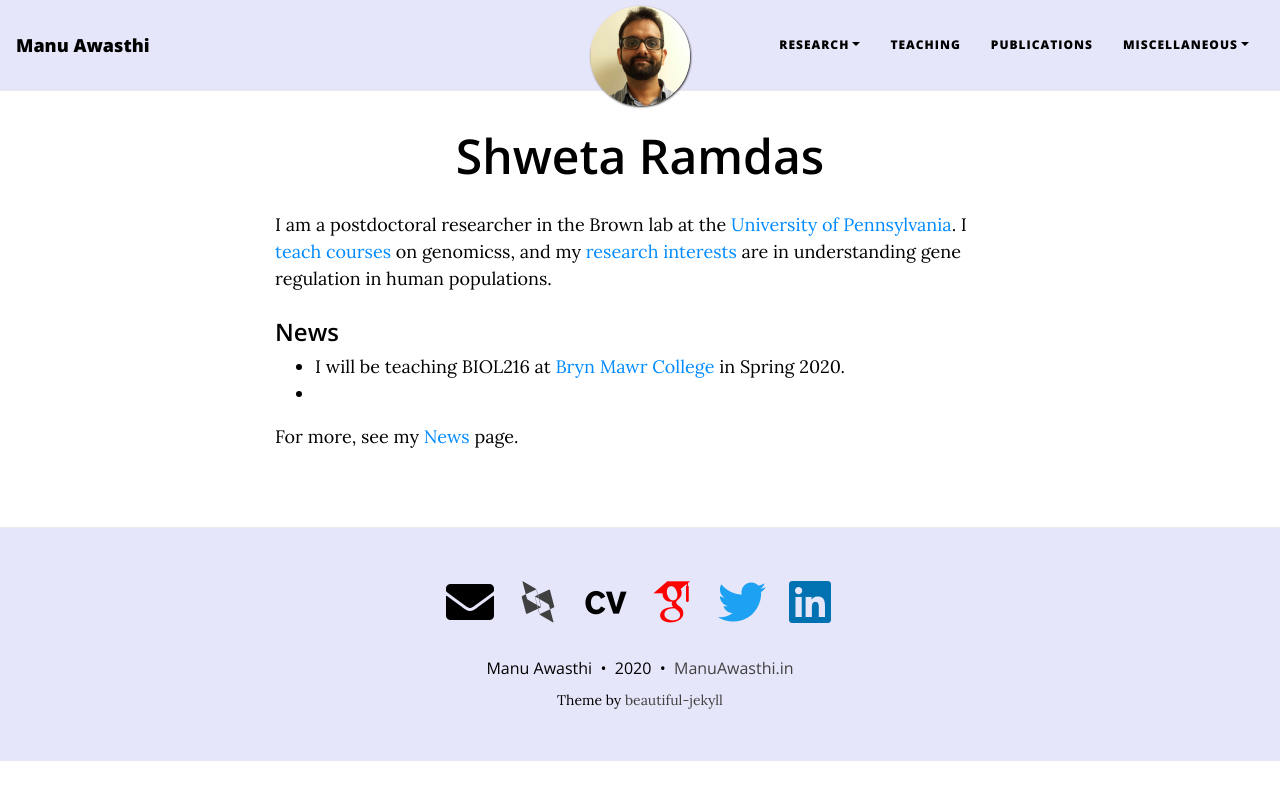
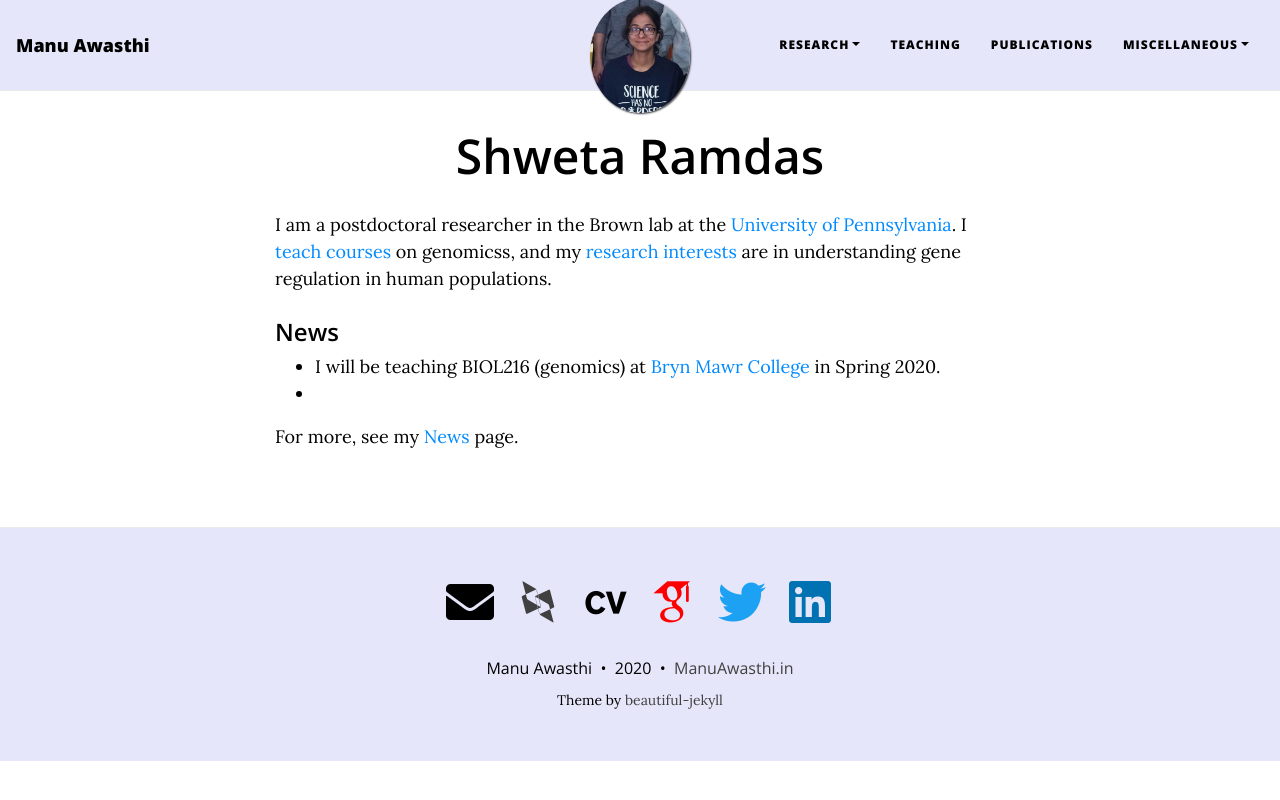
Before and after one commit to pbharathwaj/shwetaramdas.github.io, a Jekyll site: the page built from index.html, in a window 1280 px wide. Shown: the top 800 px of the page. Built offline with Jekyll 4.4.1, drawn with Linux system fonts in a browser that asks for light colours; nearby versions of some CDN libraries; some web fonts are replaced; the list of posts is cut into pages by our own code; comment, search, counter and statistics services are not loaded.

Commit message:
changed picture

```diff
--- a/index.html
+++ b/index.html
@@ -8,7 +8,7 @@ title: Shweta Ramdas
 <title>Shweta Ramdas, Genetics, University of Pennsylvania</title>
 </head>
 
-I am a postdoctoral researcher in the Brown lab at the <a href="https://www.ashoka.edu.in"> University of Pennsylvania</a>.
+I am a postdoctoral researcher in the Brown lab at the <a href="https://www.upenn.edu"> University of Pennsylvania</a>.
 I <a href="/teaching">teach courses</a> on genomicss, and my
 <a href="/research">research interests</a> are in understanding gene regulation in human populations.
 
@@ -16,7 +16,7 @@ I <a href="/teaching">teach courses</a> on genomicss, and my
 <h3>News</h3>
 <ul>
     <li>
-    I will be teaching BIOL216 at <a href="https://www.chips.pes.edu/caws2020">Bryn Mawr College </a> in Spring 2020.
+    I will be teaching BIOL216 (genomics) at <a href="https://www.chips.pes.edu/caws2020">Bryn Mawr College </a> in Spring 2020.
     </li>
 
     <li>
```
Also changed, not shown: assets/img/manua.jpg.
